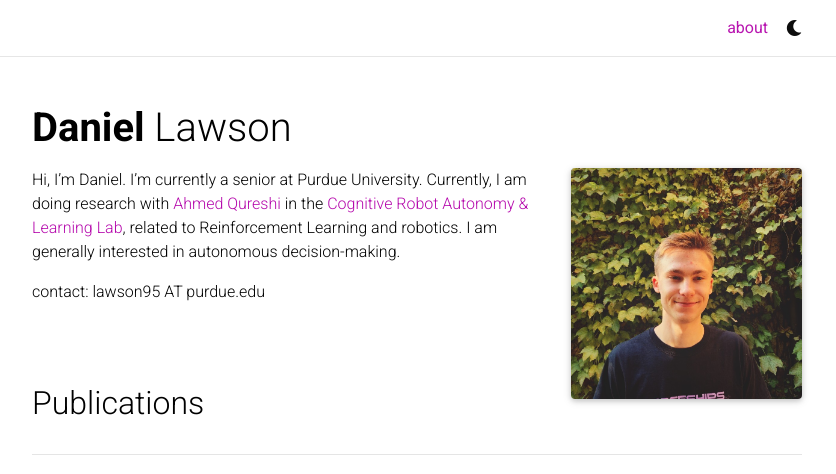
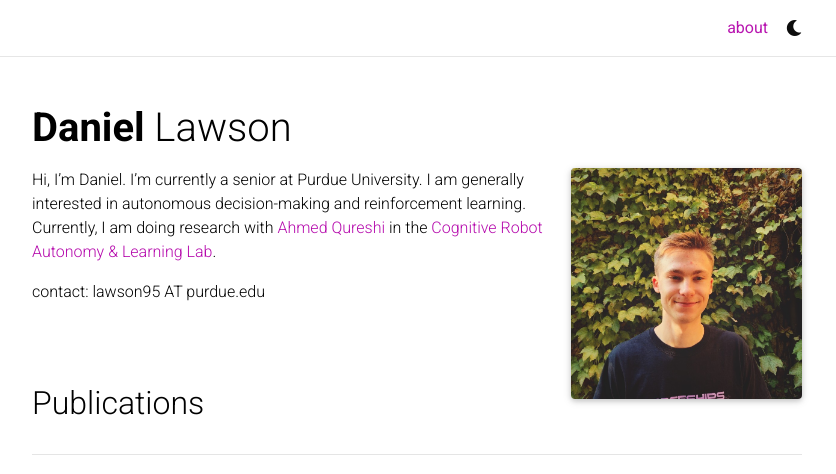
Before and after one commit to daniellawson9999/portfolio, a Jekyll site: the page built from _pages/about.md, in a window 1280 px wide and 1355 px high, cut to the strip 0-474 px from the top of the window. Shown: the whole strip, without its empty margins (223-1059 px from the left). Built offline with Jekyll 4.4.1, drawn with Linux system fonts in a browser that asks for light colours; comment, search, counter and statistics services are not loaded; a style sheet for code colours, icons or effects is not loaded.

Commit message:
Update about.md

```diff
--- a/_pages/about.md
+++ b/_pages/about.md
@@ -18,7 +18,7 @@
 social: true  # includes social icons at the bottom of the page
 ---
 
-Hi, I'm Daniel. I'm currently a senior at Purdue University. Currently, I am doing research with [Ahmed Qureshi](https://qureshiahmed.github.io/) in the [Cognitive Robot Autonomy & Learning Lab](https://corallab.net/), related to Reinforcement Learning and robotics. I am generally interested in autonomous decision-making.
+Hi, I'm Daniel. I'm currently a senior at Purdue University. I am generally interested in autonomous decision-making and reinforcement learning. Currently, I am doing research with [Ahmed Qureshi](https://qureshiahmed.github.io/) in the [Cognitive Robot Autonomy & Learning Lab](https://corallab.net/).
 
 contact: lawson95 AT purdue.edu
 
```
